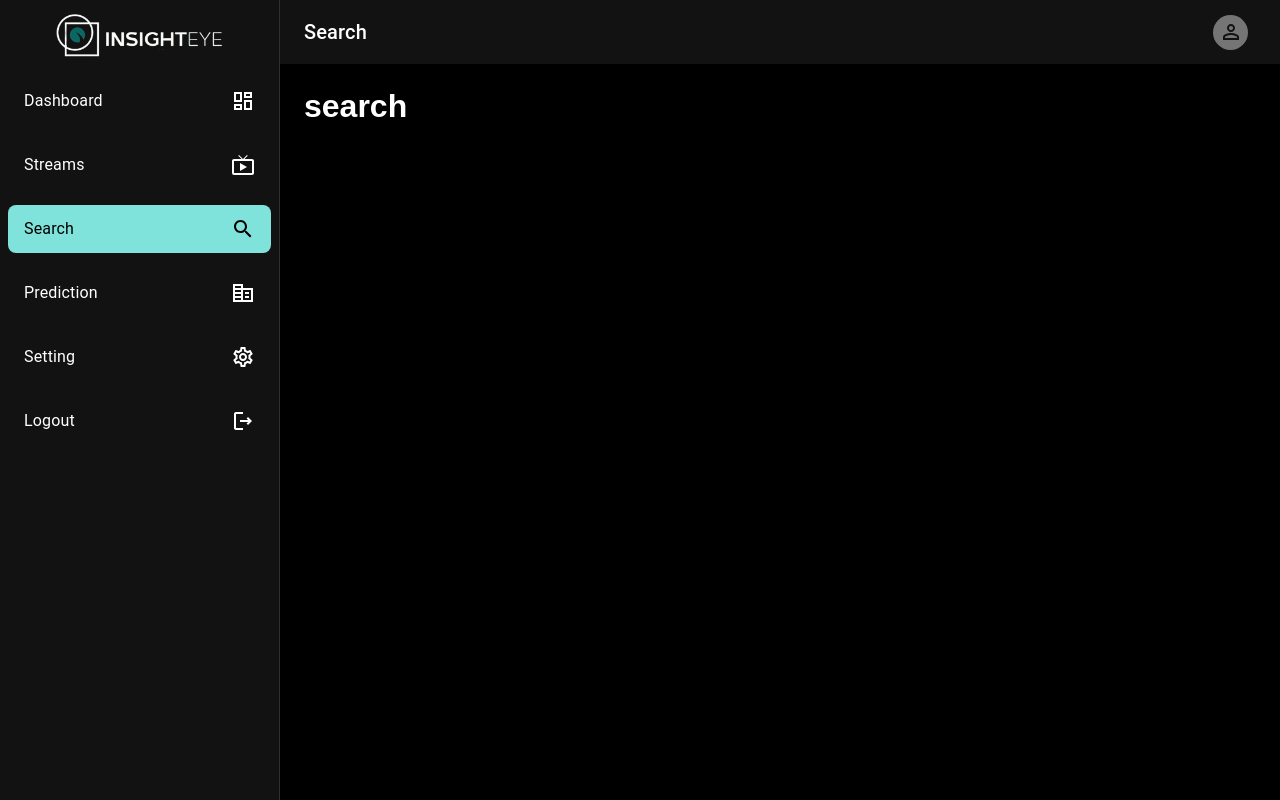
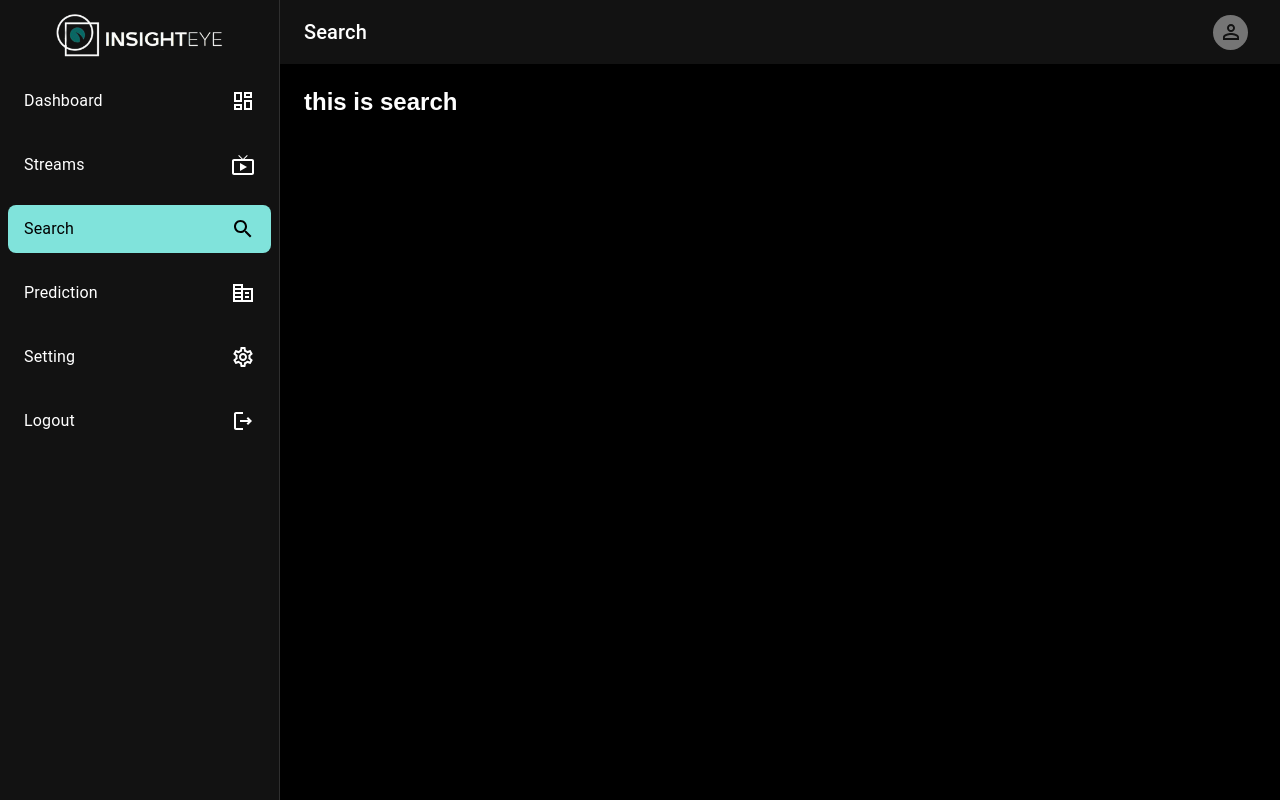
Before and after one commit to randa-11295/Insight-eye, a React (Create React App) app: page /search in a window 1280 px wide. Built offline with nearby package versions, Linux system fonts and the light colour scheme.

Commit message:
add search route

```diff
--- /dev/null
+++ b/src/Pages/Search.js
@@ -0,0 +1,9 @@
+const Search = ()=>{
+     return (
+          <h2>
+               this is search
+          </h2>
+     )
+}
+
+export default Search
--- a/src/routes/index.js
+++ b/src/routes/index.js
@@ -8,6 +8,7 @@ import HomePage from "../Pages/Home";
 import Dashboard from "../Pages/Dashboard";
 import AddStream from "../Pages/Stream/AddStream";
 import UpdateStreams from "../Pages/Stream/UpdateStreams";
+import Search from "../Pages/Search"
 import Stream from "../Pages/Stream/Streams"
 import ShowStreams from "../Pages/Stream/ShowStreams";
 
@@ -22,7 +23,7 @@ export const AppRouter = () => {
           <Route path="/streams/add-stream" element={<AddStream />} />
           <Route path="/streams/show-streams" element={<ShowStreams />} />
           <Route path="/streams/update-streams" element={<UpdateStreams />} />
-          <Route path="/search" element={<h1>search</h1>} />
+          <Route path="/search" element={<Search />} />
           <Route path="*" element={<Navigate to="/" />} />
         </Route>
       </Routes>
```
